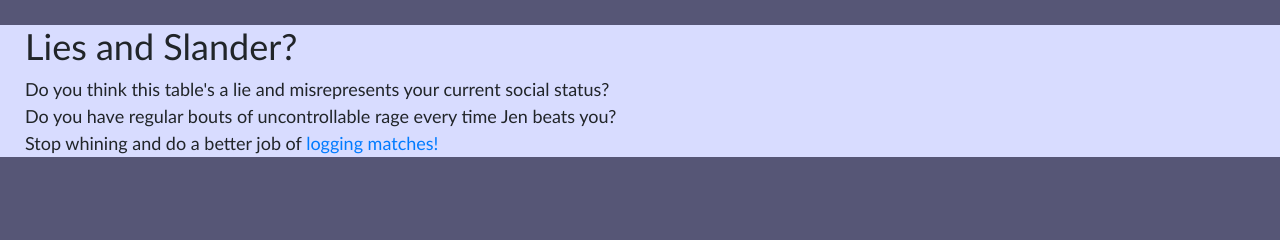
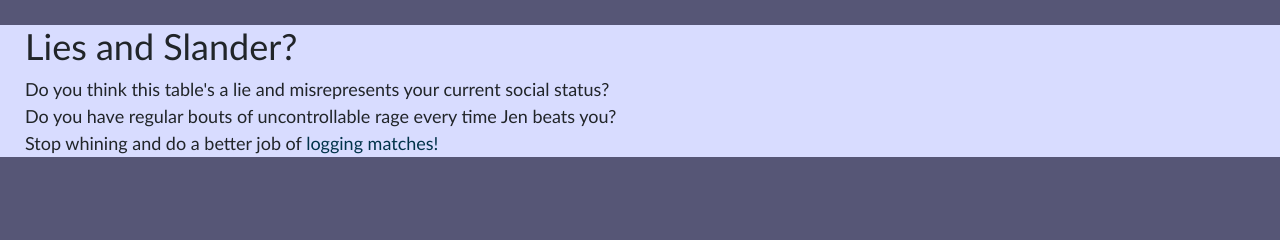
Before and after one commit to kiwidamien/pingpongslam, a Flask app: page /leaderboard/ in a window 1280 px wide. Shown: the part 176-416 px from the top of the page. Run offline with Flask 2, Linux system fonts and the light colour scheme; data that the repository does not hold is empty; some libraries are stand-ins or nearby versions.

Commit message:
Make hyperlinks readable

```diff
--- a/Flask/static/css/style.css
+++ b/Flask/static/css/style.css
@@ -48,5 +48,11 @@ th{
 
 tr:nth-child(even){
   font-size: 16;
-  background-color: #C38D94
+  background-color: #C38D94;
 }
+
+
+a{
+    /* border: 1px solid; */
+    color: #003249;
+}
```
